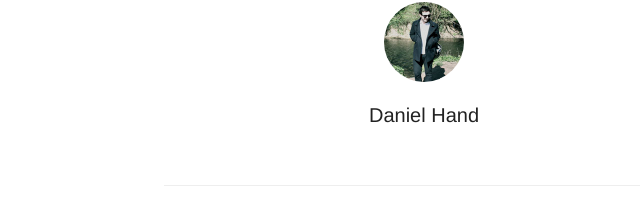
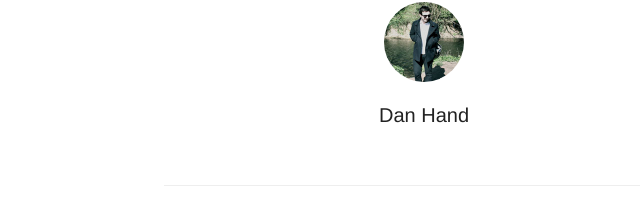
Before and after one commit to dsgnr/danielhand.io, a plain HTML site: page index.html in a window 1280 px wide. Shown: the part 98-321 px from the top of the page, 216-856 px from the left. Drawn offline with Linux system fonts and the light colour scheme.

Commit message:
Update name

```diff
--- a/index.html
+++ b/index.html
@@ -246,7 +246,7 @@
     <div class="profile">
         <section id="wrapper">
             <header id="header"> <img id="avatar" src="avatar.jpg" />
-                <h1>Daniel Hand</h1> </header>
+                <h1>Dan Hand</h1> </header>
         </section>
     </div>
     <section id="wrapper" class="home">
```
